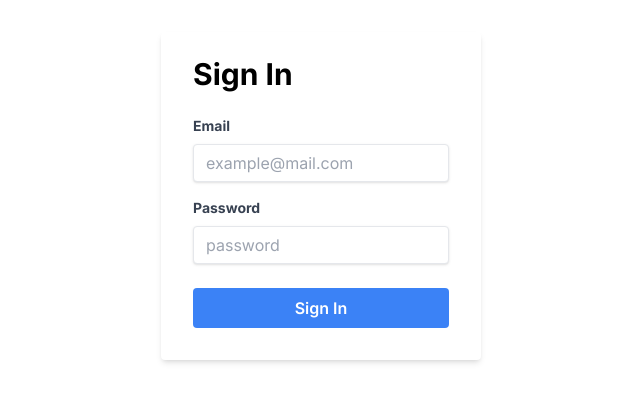
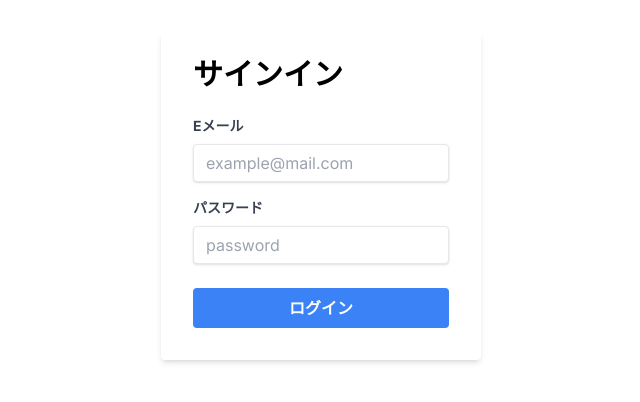
Before and after one commit to yamaokigumi/library-lending-system, a Next.js app: page /auth in a window 1280 px wide. Shown: the part 196-598 px from the top of the page, without its empty margins (319-959 px from the left). Built offline with nearby package versions, Linux system fonts and the light colour scheme; no server answers.

Commit message:
ログイン画面の日本語対応　一応完成

```diff
--- a/app/auth/page.tsx
+++ b/app/auth/page.tsx
@@ -37,10 +37,10 @@ function Page(): JSX.Element {
         <div className="flex flex-col items-center justify-center h-screen">
             <div className="w-full max-w-xs">
                 <form onSubmit={handleForm} className="bg-white shadow-md rounded px-8 pt-6 pb-8 mb-4">
-                    <h1 className="text-3xl font-bold mb-6 text-black">Sign In</h1>
+                    <h1 className="text-3xl font-bold mb-6 text-black">サインイン</h1>
                     <div className="mb-4">
                         <label htmlFor="email" className="block text-gray-700 text-sm font-bold mb-2">
-                            Email
+                            Eメール
                         </label>
                         <input
                             onChange={(e) => setEmail(e.target.value)}
@@ -55,7 +55,7 @@ function Page(): JSX.Element {
                     </div>
                     <div className="mb-6">
                         <label htmlFor="password" className="block text-gray-700 text-sm font-bold mb-2">
-                            Password
+                            パスワード
                         </label>
                         <input
                             onChange={(e) => setPassword(e.target.value)}
@@ -75,7 +75,7 @@ function Page(): JSX.Element {
                             type="submit"
                             className="w-full bg-blue-500 text-white font-semibold py-2 rounded"
                         >
-                            Sign In
+                            ログイン
                         </button>
                     </div>
                 </form>
```
